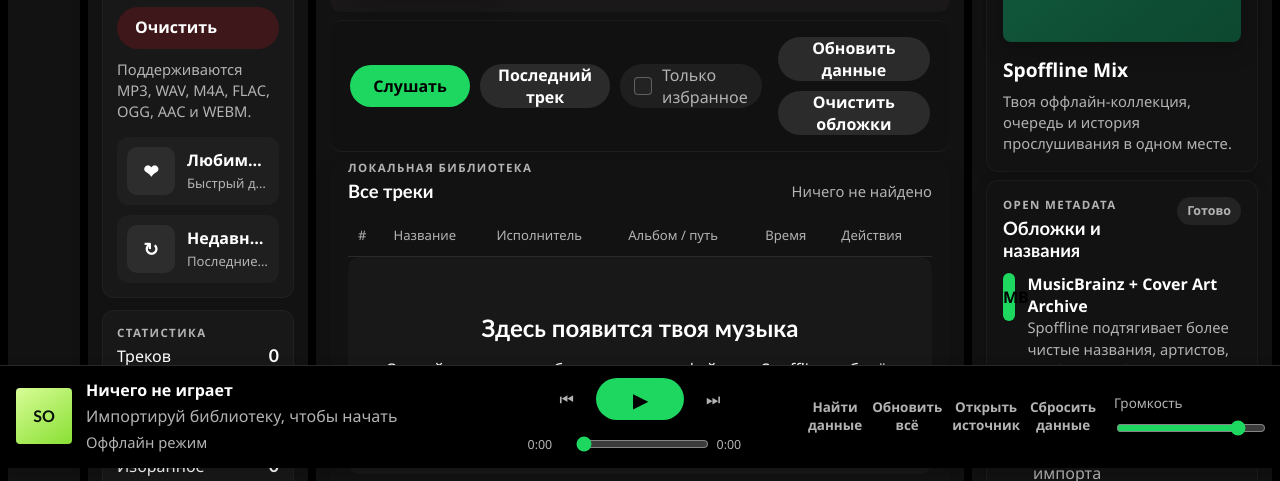
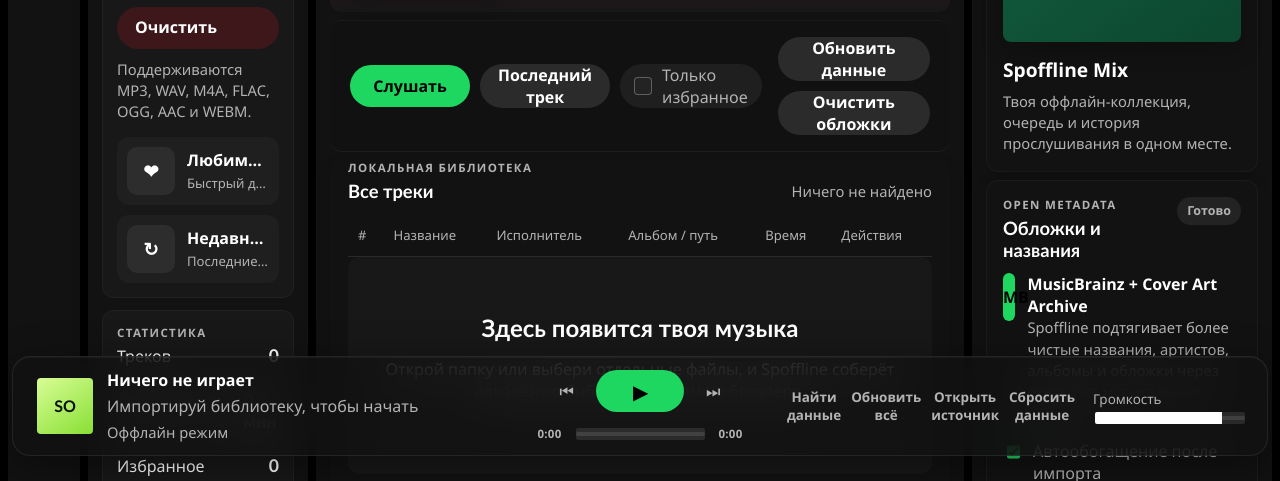
Before and after one commit to MrPauk335/Spoffline, a website: page public/index.html in a window 1280 px wide. Shown: the part 332-813 px from the top of the page. Drawn offline with Linux system fonts and the light colour scheme.

Commit message:
Move front-end to public/ and update Wrangler config

```diff
--- a/app.js
+++ b/public/app.js
@@ -88,6 +88,7 @@ function bindUi() {
   dom.spotifyAutoSync.checked = state.settings.metadataAutoEnrich;
   dom.volumeInput.value = String(state.volume);
   audio.volume = state.volume;
+  dom.volumeInput.style.setProperty("--volume-progress", `${state.volume * 100}%`);
   dom.spotifyPlayBtn.textContent = "Сбросить данные";
 
   const noteLead = document.querySelector(".library-note .helper");
@@ -144,6 +145,7 @@ function bindUi() {
   dom.volumeInput.addEventListener("input", () => {
     state.volume = Number(dom.volumeInput.value);
     audio.volume = state.volume;
+    dom.volumeInput.style.setProperty("--volume-progress", `${state.volume * 100}%`);
     saveState();
   });
 
@@ -456,9 +458,17 @@ function renderPlayer() {
   dom.nowArtist.textContent = getArtistLabel(track);
   dom.nowAlbum.textContent = getAlbumLabel(track) || track.relativePath || "Локальный файл";
   applyArtworkToElement(dom.coverArt, track, initialsForTrack(track), palette);
+
+  const glowEl = document.querySelector(".player-glow");
+  if (glowEl) {
+    glowEl.style.setProperty("--glow-color", palette ? palette.main : "transparent");
+  }
+
   dom.nowTimeCurrent.textContent = formatDuration(audio.currentTime || 0);
   dom.nowTimeTotal.textContent = formatDuration(audio.duration || track.duration || 0);
-  dom.progressInput.value = audio.duration ? String((audio.currentTime / audio.duration) * 1000) : "0";
+  const progressValue = audio.duration ? (audio.currentTime / audio.duration) * 100 : 0;
+  dom.progressInput.value = String(progressValue * 10);
+  dom.progressInput.style.setProperty("--progress", `${progressValue}%`);
   dom.playPauseBtn.textContent = audio.paused ? "▶" : "❚❚";
 }
 
--- a/index.html
+++ b/public/index.html
@@ -313,6 +313,7 @@
     </div>
 
     <section class="player-dock">
+      <div class="player-glow"></div>
       <div class="player-track">
         <div id="cover-art" class="cover-art">SO</div>
         <div class="player-copy">
--- a/styles.css
+++ b/public/styles.css
@@ -1118,19 +1118,35 @@ input[type="checkbox"] {
 
 .player-dock {
   position: fixed;
-  left: 0;
-  right: 0;
-  bottom: 0;
-  z-index: 30;
+  left: 12px;
+  right: 12px;
+  bottom: 12px;
+  z-index: 100;
   display: grid;
-  grid-template-columns: minmax(0, 1fr) minmax(280px, 560px) minmax(0, 1fr);
+  grid-template-columns: 320px minmax(0, 1fr) 320px;
   align-items: center;
   gap: 20px;
   min-height: var(--player-height);
-  padding: 12px 16px 14px;
-  border-top: 1px solid #282828;
-  border-radius: 0;
-  background: #000;
+  padding: 12px 24px;
+  border: 1px solid rgba(255, 255, 255, 0.08);
+  border-radius: var(--radius-xl);
+  background: rgba(18, 18, 18, 0.75);
+  backdrop-filter: blur(24px) saturate(180%);
+  box-shadow:
+    0 10px 40px rgba(0, 0, 0, 0.4),
+    inset 0 1px 1px rgba(255, 255, 255, 0.05);
+}
+
+.player-glow {
+  position: absolute;
+  inset: -20px;
+  z-index: -1;
+  border-radius: calc(var(--radius-xl) + 20px);
+  background: radial-gradient(circle at 50% 100%, var(--glow-color, transparent) 0%, transparent 70%);
+  opacity: 0.4;
+  filter: blur(40px);
+  pointer-events: none;
+  transition: background 1.5s ease;
 }
 
 .player-track,
@@ -1185,18 +1201,52 @@ input[type="checkbox"] {
 }
 
 .progress-row {
-  display: grid;
-  grid-template-columns: 36px minmax(0, 1fr) 36px;
-  gap: 10px;
-  width: min(100%, 560px);
+  display: flex;
+  width: 100%;
+  max-width: 680px;
   align-items: center;
-  color: var(--text-soft);
-  font-size: 0.78rem;
+  gap: 12px;
+  color: var(--text-soft);
+  font-size: 0.72rem;
+  font-weight: 600;
+  letter-spacing: 0.02em;
 }
 
 input[type="range"] {
+  -webkit-appearance: none;
+  appearance: none;
   width: 100%;
-  accent-color: var(--green);
+  height: 4px;
+  border-radius: 2px;
+  background: rgba(255, 255, 255, 0.1);
+  outline: none;
+  cursor: pointer;
+  transition: height 0.15s ease;
+}
+
+input[type="range"]:hover {
+  height: 6px;
+}
+
+input[type="range"]::-webkit-slider-thumb {
+  -webkit-appearance: none;
+  appearance: none;
+  width: 12px;
+  height: 12px;
+  border-radius: 50%;
+  background: #fff;
+  box-shadow: 0 2px 4px rgba(0, 0, 0, 0.3);
+  opacity: 0;
+  transition: opacity 0.15s ease;
+}
+
+input[type="range"]:hover::-webkit-slider-thumb {
+  opacity: 1;
+}
+
+input[type="range"]::-webkit-slider-runnable-track {
+  background: linear-gradient(to right, var(--green) var(--progress, 0%), rgba(255, 255, 255, 0.1) var(--progress, 0%));
+  border-radius: 2px;
 }
 
 .player-tools {
@@ -1219,6 +1269,14 @@ input[type="range"] {
 
 .volume-wrap {
   min-width: 150px;
+}
+
+.volume-wrap input[type="range"] {
+  height: 4px;
+}
+
+.volume-wrap input[type="range"]::-webkit-slider-runnable-track {
+  background: linear-gradient(to right, var(--text) var(--volume-progress, 100%), rgba(255, 255, 255, 0.1) var(--volume-progress, 100%));
 }
 
 .toast {
```
Also changed, not shown: server.mjs (+46 -11 lines), 2 other files.
